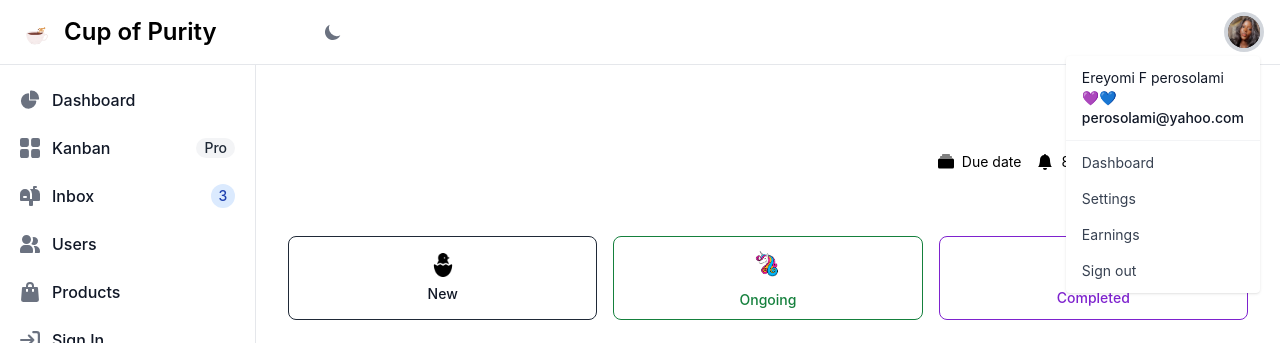
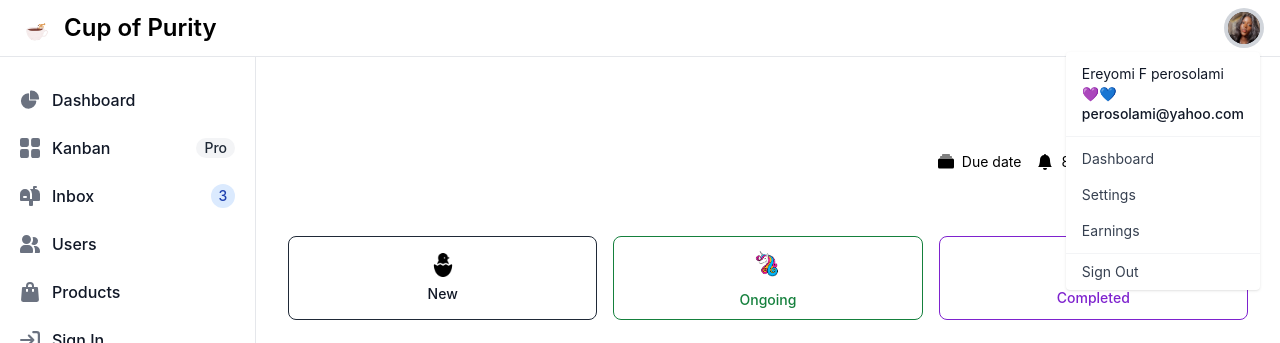
Before and after one commit to EreyomiF/KanBan-App-React, a React (Create React App) app: page / in a window 1280 px wide. Both pictures are taken after a click on the button "Open user menu". Shown: the top 343 px of the page. Built offline with nearby package versions, Linux system fonts and the light colour scheme.

Commit message:
Initial commit

```diff
--- a/public/index.html
+++ b/public/index.html
@@ -2,17 +2,29 @@
 <html lang="en">
   <head>
     <meta charset="utf-8" />
-    <link rel="icon" href="../src/assets/icons/coffee-gif-15.gif" />
+    <link rel="icon" href="%PUBLIC_URL%/favicon.ico" />
     <meta name="viewport" content="width=device-width, initial-scale=1" />
     <meta name="theme-color" content="#000000" />
     <meta
       name="description"
-      content="KanBan App created using react-app"
+      content="KanBan app created using react-app"
     />
-
-    <title>KanBan App</title>
+    <link rel="apple-touch-icon" href="%PUBLIC_URL%/logo192.png" />
+        <link rel="manifest" href="%PUBLIC_URL%/manifest.json" />
+    <title>KanBan</title>
   </head>
   <body>
+    <noscript>You need to enable JavaScript to run this app.</noscript>
     <div id="root"></div>
+    <!--
+      This HTML file is a template.
+      If you open it directly in the browser, you will see an empty page.
+
+      You can add webfonts, meta tags, or analytics to this file.
+      The build step will place the bundled scripts into the <body> tag.
+
+      To begin the development, run `npm start` or `yarn start`.
+      To create a production bundle, use `npm run build` or `yarn build`.
+    -->
   </body>
 </html>
--- a/src/Components/NavBar.jsx
+++ b/src/Components/NavBar.jsx
@@ -3,8 +3,6 @@ import '../index.css';
 import Coffee from '../assets/icons/coffee-gif-15.gif';
 import Picture from '../assets/images/profilepics2.jpeg';
 import AddTask from './AddTask';
-import ThemeToggle from './ThemeToggle';
-
 
 function NavBar() {
     const [sidebarVisible, setSidebarVisible] = React.useState(false);
@@ -21,7 +19,6 @@ function NavBar() {
       return (
 
 <>
-
   <nav className="fixed top-0 z-50 w-full bg-white border-b border-gray-200 dark:bg-gray-800 dark:border-gray-700">
   <div className="px-3 py-3 lg:px-5 lg:pl-3">
     <div className="flex items-center justify-between">
@@ -58,10 +55,6 @@ function NavBar() {
             Cup of Purity
           </span>
         </a>
-<div className="flex justify-end">
-        <ThemeToggle
-         />
-        </div>
         </div>
       <div className="relative">
       <div className="flex items-center ms-3">
@@ -80,7 +73,8 @@ function NavBar() {
               alt="user photo"
             />
           </button>
-
+         </div>
+         </div>
           {/* User menu dropdown */}
           {isUserMenuOpen && (
   <div className="absolute right-0 mt-2 text-base list-none bg-white divide-y divide-gray-100 rounded shadow dark:bg-gray-700 dark:divide-gray-600">
@@ -112,19 +106,20 @@ function NavBar() {
           Earnings
         </a>
       </li>
-              <li>
-                <a href="#" className="block px-4 py-2 text-sm text-gray-700 hover:bg-gray-100 dark:text-gray-300 dark:hover:bg-gray-600 dark:hover:text-white" role="menuitem">
-                  Sign out
+    </ul>
+    {/* Sign Out item */}
+    <div className="px-4 py-2 text-sm text-gray-700 hover:bg-gray-100 dark:text-gray-300 dark:hover:bg-gray-600 dark:hover:text-white">
+      <a href="#">
+        Sign Out
       </a>
-              </li>
-              </ul>
+    </div>
   </div>
 )}
 </div>
+
 </div>
  </div>
-    </div>
-  </div>
+
 </nav>
 
 <aside
--- a/src/Components/ThemeMode.jsx
+++ b/src/Components/ThemeMode.jsx
@@ -1,33 +1,63 @@
-// ThemeProvider.jsx
 import React, { useState, useEffect } from 'react';
 
-const ThemeProvider = ({ children }) => {
-  const [isDarkMode, setIsDarkMode] = useState(false);
+function ThemeMode() {
+  const [theme, setTheme] = useState(
+    localStorage.getItem('theme') || 'light'
+  );
+
+  const toggleTheme = () => {
+    if (theme === 'light') {
+      setTheme('dark');
+    } else {
+      setTheme('light');
+    }
+  };
 
   useEffect(() => {
-    // Check localStorage or other preferences to set initial dark mode state
-    const storedDarkMode = localStorage.getItem('color-theme') === 'dark';
-    setIsDarkMode(storedDarkMode);
-  }, []);
+    localStorage.setItem('theme', theme);
 
-  useEffect(() => {
-    // Update class on documentElement when dark mode changes
-    document.documentElement.classList.toggle('dark', isDarkMode);
-
-    // Save dark mode preference in localStorage
-    localStorage.setItem('color-theme', isDarkMode ? 'dark' : 'light');
-  }, [isDarkMode]);
-
-  const toggleDarkMode = () => {
-    setIsDarkMode((prevMode) => !prevMode);
-  };
+    // Add or remove 'dark' class on the root element
+    if (theme === 'dark') {
+      document.documentElement.classList.add('dark');
+    } else {
+      document.documentElement.classList.remove('dark');
+    }
+  }, [theme]);
 
   return (
-    <div className={`transition-all ${isDarkMode ? 'dark' : ''}`}>
-      <button onClick={toggleDarkMode}>Toggle Dark Mode</button>
-      {children}
+    <div className={`App ${theme}`} >
+      <button
+        id="theme-toggle"
+        type="button"
+        className="text-gray-500 dark:text-gray-400 rounded-lg text-sm p-2.5"
+        onClick={toggleTheme}
+        style={{ backgroundColor: 'red', zIndex: 1000 }}
+      >
+        <svg
+          id="theme-toggle-dark-icon"
+          className={`w-5 h-5 ${theme === 'dark' ? '' : 'hidden'}`}
+          fill="currentColor"
+          viewBox="0 0 20 20"
+          xmlns="http://www.w3.org/2000/svg"
+        >
+          <path d="M17.293 13.293A8 8 0 016.707 2.707a8.001 8.001 0 1010.586 10.586z"></path>
+        </svg>
+        <svg
+          id="theme-toggle-light-icon"
+          className={`w-5 h-5 ${theme === 'dark' ? 'hidden' : ''}`}
+          fill="currentColor"
+          viewBox="0 0 20 20"
+          xmlns="http://www.w3.org/2000/svg"
+        >
+          <path
+            d="M10 2a1 1 0 011 1v1a1 1 0 11-2 0V3a1 1 0 011-1zm4 8a4 4 0 11-8 0 4 4 0 018 0zm-.464 4.95l.707.707a1 1 0 001.414-1.414l-.707-.707a1 1 0 00-1.414 1.414zm2.12-10.607a1 1 0 010 1.414l-.706.707a1 1 0 11-1.414-1.414l.707-.707a1 1 0 011.414 0zM17 11a1 1 0 100-2h-1a1 1 0 100 2h1zm-7 4a1 1 0 011 1v1a1 1 0 11-2 0v-1a1 1 0 011-1zM5.05 6.464A1 1 0 106.465 5.05l-.708-.707a1 1 0 00-1.414 1.414l.707.707zm1.414 8.486l-.707.707a1 1 0 01-1.414-1.414l.707-.707a1 1 0 011.414 1.414zM4 11a1 1 0 100-2H3a1 1 0 000 2h1z"
+            fillRule="evenodd"
+            clipRule="evenodd"
+          ></path>
+        </svg>
+      </button>
     </div>
   );
-};
+}
 
-export default ThemeProvider;
+export default ThemeMode;
--- a/src/Components/ThemeToggle.jsx
+++ b/src/Components/ThemeToggle.jsx
@@ -1,4 +1,4 @@
-import React, { useState, useEffect } from 'react';
+{/*import React, { useState, useEffect } from 'react';
 
 const ThemeToggle = () => {
   const [isDarkMode, setIsDarkMode] = useState(
@@ -62,4 +62,4 @@ const ThemeToggle = () => {
   );
 };
 
-export default ThemeToggle;
+export default ThemeToggle;*/}
--- a/src/Components/TodoList.jsx
+++ b/src/Components/TodoList.jsx
@@ -4,9 +4,11 @@ import TodoItem from './TodoItem';
 
 function TodoList({ items }) {
   return (
-    <div className="grid grid-cols-3 gap-4 mt-4">
+    <div className="grid grid-cols-1 sm:grid-cols-2 lg:grid-cols-3 gap-4 mt-4">
       {items.map((item, index) => (
-        <TodoItem key={index} title={item.title} body={item.body} />
+        <div key={index} className="mb-4">
+          <TodoItem title={item.title} body={item.body} />
+        </div>
       ))}
     </div>
   );
--- a/src/Pages/App.jsx
+++ b/src/Pages/App.jsx
@@ -1,9 +1,11 @@
+import React from 'react';
 import NavBar from '../Components/NavBar';
 
 function App() {
   return (
     <>
       <NavBar />
+
     </>
  );
 }
--- a/src/app.js
+++ /dev/null
@@ -1,25 +0,0 @@
-var themeToggleDarkIcon = document.getElementById('theme-toggle-dark-icon');
-var themeToggleLightIcon = document.getElementById('theme-toggle-light-icon');
-
-// Change the icons inside the button based on previous settings
-if (localStorage.getItem('color-theme') === 'dark' || (!('color-theme' in localStorage) && window.matchMedia('(prefers-color-scheme: dark)').matches)) {
-    themeToggleLightIcon.classList.add('hidden'); // Add 'hidden' class for the dark theme
-} else {
-    themeToggleDarkIcon.classList.add('hidden'); // Add 'hidden' class for the light theme
-}
-
-var themeToggleBtn = document.getElementById('theme-toggle');
-
-themeToggleBtn.addEventListener('click', function () {
-
-    // toggle icons inside button
-    themeToggleDarkIcon.classList.toggle('hidden');
-    themeToggleLightIcon.classList.toggle('hidden');
-
-    // toggle dark mode class on the document element
-    document.documentElement.classList.toggle('dark');
-
-    // save theme preference in localStorage
-    const isDarkMode = document.documentElement.classList.contains('dark');
-    localStorage.setItem('color-theme', isDarkMode ? 'dark' : 'light');
-});
--- a/src/index.css
+++ b/src/index.css
@@ -15,3 +15,12 @@ code {
   font-family: source-code-pro, Menlo, Monaco, Consolas, 'Courier New',
     monospace;
 }
+
+.dark {
+  background-color: #333;
+  color: #fff;
+}
+.light {
+  background-color: #fff;
+  color: #333;
+}
```
Also changed, not shown: public/robots.txt (added), src/App.css (line endings or trailing spaces). Lines whose indentation alone changed are shown as unchanged.
